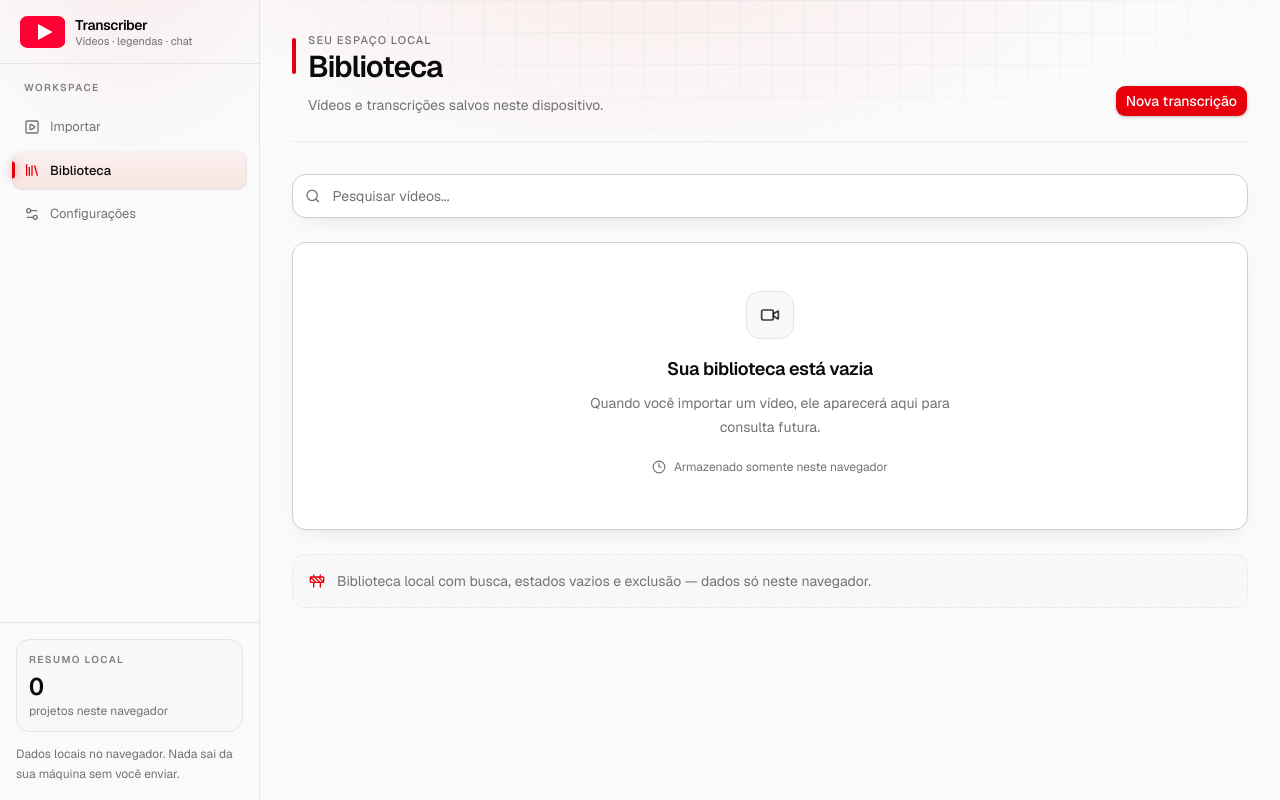
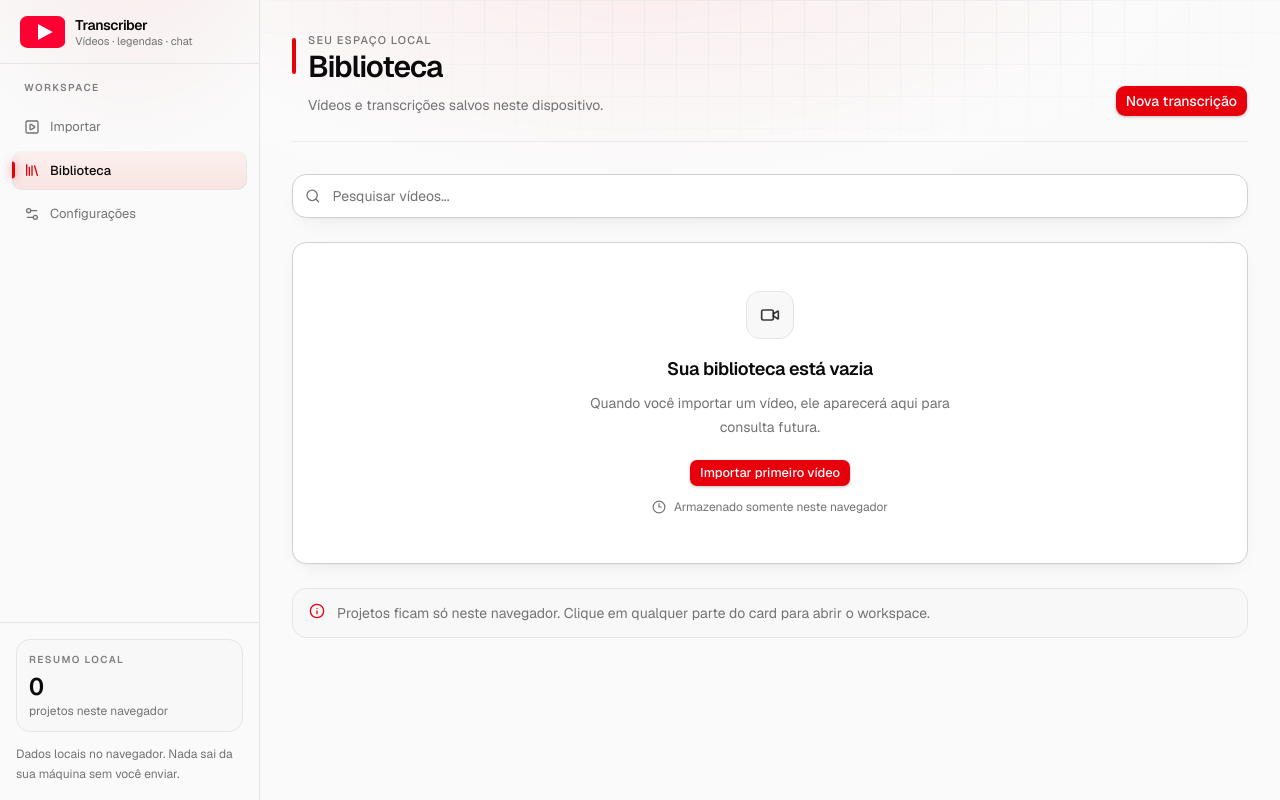
Before and after one commit to solerpedroo/youtube_ai_transcriber, a Next.js app: page /library in a window 1280 px wide. Built offline with nearby package versions, Linux system fonts and the light colour scheme.

Commit message:
refactor(library): usa LibraryProjectCard e AppNotice com CTA no vazio

```diff
--- a/src/components/library/library-page-client.tsx
+++ b/src/components/library/library-page-client.tsx
@@ -2,12 +2,12 @@
 
 import Link from "next/link";
 import { useEffect, useMemo, useState } from "react";
-import { Clock3, Search, Trash2, Video } from "lucide-react";
+import { Clock3, Search, Video } from "lucide-react";
 import type { VideoProject } from "@/types";
-import { formatTimestamp } from "@/lib/utils/time";
-import { PhaseNotice } from "@/components/foundation/phase-notice";
+import { AppNotice } from "@/components/foundation/app-notice";
 import { AppShell } from "@/components/layout/app-shell";
 import { PageHeader } from "@/components/layout/page-header";
+import { LibraryProjectCard } from "@/components/library/library-project-card";
 import { Button } from "@/components/ui/button";
 import { Input } from "@/components/ui/input";
 import { useProjectStore } from "@/stores/project-store";
@@ -53,7 +53,7 @@ export function LibraryPageClient() {
         )}
       />
 
-      <div className="surface-card surface-in flex h-11 items-center gap-3 px-3">
+      <div className="surface-card surface-in mt-2 flex h-11 items-center gap-3 px-3">
         <Search className="size-4 text-muted-foreground" />
         <Input
           aria-label="Pesquisar vídeos"
@@ -79,64 +79,34 @@ export function LibraryPageClient() {
               ? "Quando você importar um vídeo, ele aparecerá aqui para consulta futura."
               : "Tente outro termo de busca."}
           </p>
-          <div className="mt-5 inline-flex items-center gap-2 text-xs text-muted-foreground">
-            <Clock3 className="size-3.5" />Armazenado somente neste navegador
+          <div className="mt-5 flex flex-col items-center gap-3">
+            {projects.length === 0 && (
+              <Button asChild variant="brand" size="sm">
+                <Link href="/">Importar primeiro vídeo</Link>
+              </Button>
+            )}
+            <span className="inline-flex items-center gap-2 text-xs text-muted-foreground">
+              <Clock3 className="size-3.5" aria-hidden />
+              Armazenado somente neste navegador
+            </span>
           </div>
         </div>
       ) : (
         <ul className="mt-6 grid gap-4">
           {filtered.map((project) => (
-            <li
+            <LibraryProjectCard
               key={project.id}
-              className="surface-card hover-lift surface-in flex flex-col gap-4 p-4 sm:flex-row sm:items-center"
-            >
-              {project.metadata.thumbnail ? (
-                // eslint-disable-next-line @next/next/no-img-element -- remote YouTube thumbnails validated as HTTPS.
-                <img
-                  src={project.metadata.thumbnail}
-                  alt=""
-                  className="aspect-video w-full rounded-lg object-cover sm:w-44"
-                />
-              ) : (
-                <div className="grid aspect-video w-full place-items-center rounded-lg bg-muted text-muted-foreground sm:w-44">
-                  <Video className="size-6" />
-                </div>
-              )}
-              <div className="min-w-0 flex-1">
-                <h2 className="truncate font-semibold">{project.metadata.title}</h2>
-                <p className="mt-1 text-sm text-muted-foreground">
-                  {project.metadata.channel ?? "Canal não informado"} · {formatTimestamp(project.metadata.duration)}
-                </p>
-                <p className="mt-1 text-xs text-muted-foreground">
-                  {project.transcript ? "Com transcrição" : "Sem transcrição"} · atualizado {new Date(project.updatedAt).toLocaleString()}
-                </p>
-                <div className="mt-3 flex flex-wrap gap-2">
-                  <Button asChild size="sm" variant="brand">
-                    <Link href={`/video/${project.id}`}>Abrir</Link>
-                  </Button>
-                  <Button
-                    type="button"
-                    size="sm"
-                    variant="ghost"
-                    onClick={() => {
-                      if (window.confirm(`Excluir “${project.metadata.title}” deste navegador?`)) {
-                        removeProject(project.id);
-                      }
-                    }}
-                  >
-                    <Trash2 className="size-4" />Excluir
-                  </Button>
-                </div>
-              </div>
-            </li>
+              project={project}
+              onRemove={removeProject}
+            />
           ))}
         </ul>
       )}
 
       <div className="mt-6">
-        <PhaseNotice>
-          Biblioteca local com busca, estados vazios e exclusão — dados só neste navegador.
-        </PhaseNotice>
+        <AppNotice>
+          Projetos ficam só neste navegador. Clique em qualquer parte do card para abrir o workspace.
+        </AppNotice>
       </div>
     </AppShell>
   );
```
